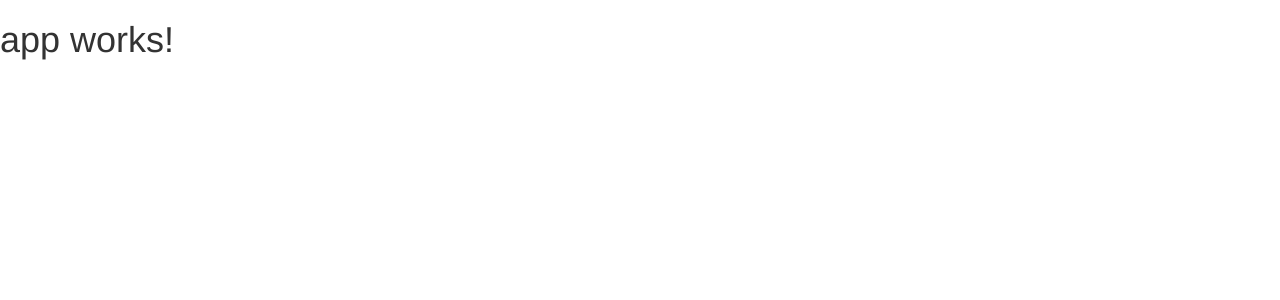
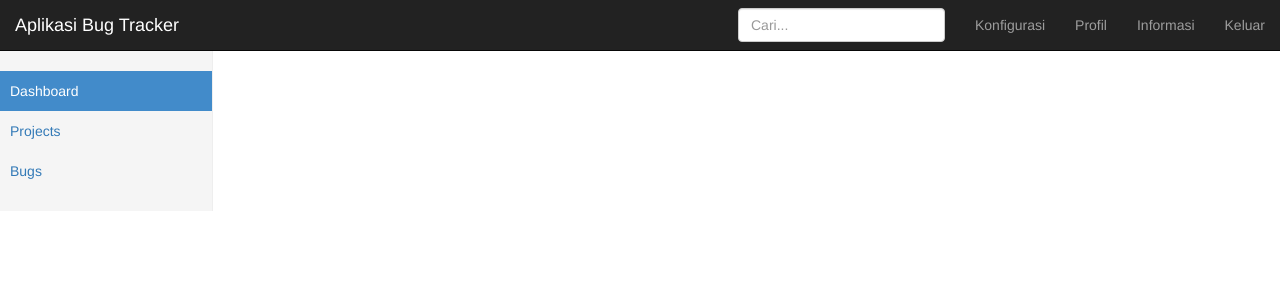
Before and after one commit to ciazhar/aplikasi-bugtracker-web, an Angular app: page / in a window 1280 px wide. Shown: the top 300 px of the page. Built offline with nearby package versions, Linux system fonts and the light colour scheme.

Commit message:
navbar dansidebar

```diff
--- a/package.json
+++ b/package.json
@@ -22,6 +22,7 @@
     "@angular/router": "^4.0.0",
     "bootstrap": "^3.3.7",
     "core-js": "^2.4.1",
+    "jquery": "^3.2.1",
     "ng2-bootstrap": "^1.6.3",
     "rxjs": "^5.1.0",
     "zone.js": "^0.8.4"
--- a/src/app/app.component.html
+++ b/src/app/app.component.html
@@ -1,3 +1,9 @@
-<h1>
-  {{title}}
-</h1>
+<app-navbar></app-navbar>
+<div class="container-fluid">
+  <div class="row">
+    <app-sidebar></app-sidebar>
+    <div class="col-sm-9 col-sm-offset-3 col-md-10 col-md-offset-2 main">
+      <!-- <router-outlet></router-outlet> -->
+    </div>
+  </div>
+</div>
--- a/src/app/app.component.ts
+++ b/src/app/app.component.ts
@@ -6,5 +6,5 @@
   styleUrls: ['./app.component.css']
 })
 export class AppComponent {
-  title = 'app works!';
+  title = 'Aplikasi Bug Tracker';
 }
--- a/src/app/app.module.ts
+++ b/src/app/app.module.ts
@@ -4,10 +4,14 @@
 import { HttpModule } from '@angular/http';
 
 import { AppComponent } from './app.component';
+import { NavbarComponent } from './navbar/navbar.component';
+import { SidebarComponent } from './sidebar/sidebar.component';
 
 @NgModule({
   declarations: [
-    AppComponent
+    AppComponent,
+    NavbarComponent,
+    SidebarComponent
   ],
   imports: [
     BrowserModule,
--- /dev/null
+++ b/src/app/navbar/navbar.component.html
@@ -0,0 +1,24 @@
+<nav class="navbar navbar-inverse navbar-fixed-top">
+  <div class="container-fluid">
+    <div class="navbar-header">
+      <button type="button" class="navbar-toggle collapsed" data-toggle="collapse" data-target="#navbar" aria-expanded="false" aria-controls="navbar">
+        <span class="sr-only">Toggle navigation</span>
+        <span class="icon-bar"></span>
+        <span class="icon-bar"></span>
+        <span class="icon-bar"></span>
+      </button>
+      <a class="navbar-brand" href="#">{{title}}</a>
+    </div>
+    <div id="navbar" class="navbar-collapse collapse">
+      <ul class="nav navbar-nav navbar-right">
+        <li><a href="#">Konfigurasi</a></li>
+        <li><a href="#">Profil</a></li>
+        <li><a routerLink="about">Informasi</a></li>
+        <li><a href="#">Keluar</a></li>
+      </ul>
+      <form class="navbar-form navbar-right">
+        <input type="text" class="form-control" placeholder="Cari...">
+      </form>
+    </div>
+  </div>
+</nav>
--- /dev/null
+++ b/src/app/navbar/navbar.component.ts
@@ -0,0 +1,16 @@
+import { Component, OnInit } from '@angular/core';
+
+@Component({
+  selector: 'app-navbar',
+  templateUrl: './navbar.component.html',
+  styleUrls: ['./navbar.component.css']
+})
+export class NavbarComponent implements OnInit {
+  title = 'Aplikasi Bug Tracker';
+
+  constructor() { }
+
+  ngOnInit() {
+  }
+
+}
--- /dev/null
+++ b/src/app/sidebar/sidebar.component.html
@@ -0,0 +1,7 @@
+<div class="col-sm-3 col-md-2 sidebar">
+  <ul class="nav nav-sidebar">
+    <li class="active"><a routerLink="welcome">Dashboard <span class="sr-only">(current)</span></a></li>
+    <li><a routerLink="">Projects</a></li>
+    <li><a routerLink="">Bugs</a></li>
+  </ul>
+</div>
--- /dev/null
+++ b/src/app/sidebar/sidebar.component.ts
@@ -0,0 +1,15 @@
+import { Component, OnInit } from '@angular/core';
+
+@Component({
+  selector: 'app-sidebar',
+  templateUrl: './sidebar.component.html',
+  styleUrls: ['./sidebar.component.css']
+})
+export class SidebarComponent implements OnInit {
+
+  constructor() { }
+
+  ngOnInit() {
+  }
+
+}
--- a/src/styles.css
+++ b/src/styles.css
@@ -1 +1,107 @@
 /* You can add global styles to this file, and also import other style files */
+/*
+ * Base structure
+ */
+
+/* Move down content because we have a fixed navbar that is 50px tall */
+body {
+  padding-top: 0px;
+}
+
+
+/*
+ * Global add-ons
+ */
+
+.sub-header {
+  padding-bottom: 10px;
+  border-bottom: 1px solid #eee;
+}
+
+/*
+ * Top navigation
+ * Hide default border to remove 1px line.
+ */
+.navbar-fixed-top {
+  border: 0;
+}
+
+/*
+ * Main content
+ */
+
+.main {
+  padding: 20px;
+  padding-top: 50px;
+}
+@media (min-width: 768px) {
+  .main {
+    padding-right: 40px;
+    padding-left: 40px;
+  }
+}
+.main .page-header {
+  margin-top: 0;
+}
+
+
+/*
+ * Placeholder dashboard ideas
+ */
+
+.placeholders {
+  margin-bottom: 30px;
+  text-align: center;
+}
+.placeholders h4 {
+  margin-bottom: 0;
+}
+.placeholder {
+  margin-bottom: 20px;
+}
+.placeholder img {
+  display: inline-block;
+  border-radius: 50%;
+}
+
+
+/*
+ * Sidebar
+ */
+
+/* Hide for mobile, show later */
+.sidebar {
+  display: none;
+}
+@media (min-width: 768px) {
+  .sidebar {
+    position: fixed;
+    top: 51px;
+    bottom: 0;
+    left: 0;
+    z-index: 1000;
+    display: block;
+    padding: 20px;
+    overflow-x: hidden;
+    overflow-y: auto; /* Scrollable contents if viewport is shorter than content. */
+    background-color: #f5f5f5;
+    border-right: 1px solid #eee;
+  }
+}
+
+/* Sidebar navigation */
+.nav-sidebar {
+  margin-right: -21px; /* 20px padding + 1px border */
+  margin-bottom: 20px;
+  margin-left: -20px;
+}
+.nav-sidebar > li > a {
+  padding-right: 20px;
+  padding-left: 20px;
+}
+.nav-sidebar > .active > a,
+.nav-sidebar > .active > a:hover,
+.nav-sidebar > .active > a:focus {
+  color: #fff;
+  background-color: #428bca;
+}
```
Also changed, not shown: .angular-cli.json, src/app/navbar/navbar.component.css (added), src/app/sidebar/sidebar.component.css (added), 2 other files (tests, documents, lock files or other folders).
